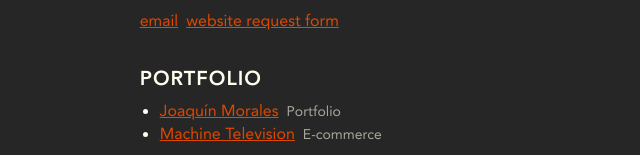
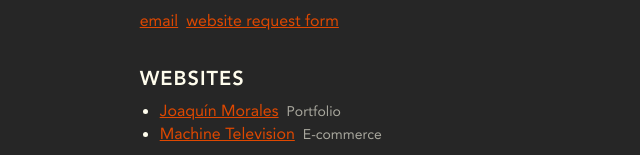
Before and after one commit to raulduk3/raulduke, a Next.js app: page / in a window 1280 px wide. Shown: the part 401-556 px from the top of the page, without its empty margins (287-927 px from the left). Built offline with nearby package versions, Linux system fonts and the light colour scheme.

Commit message:
Rename 'Portfolio' section to 'Websites'

```diff
--- a/src/app/page.tsx
+++ b/src/app/page.tsx
@@ -32,7 +32,7 @@ export default function HomePage() {
       </section>
 
       <section className="w-full max-w-xl">
-        <h2 className="text-xl font-semibold uppercase mb-2 tracking-wider text-left">Portfolio</h2>
+        <h2 className="text-xl font-semibold uppercase mb-2 tracking-wider text-left">Websites</h2>
         <ul className="list-disc pl-5 text-left space-y-0.5">
           {portfolio.map((item) =>
             item.external ? (
```
